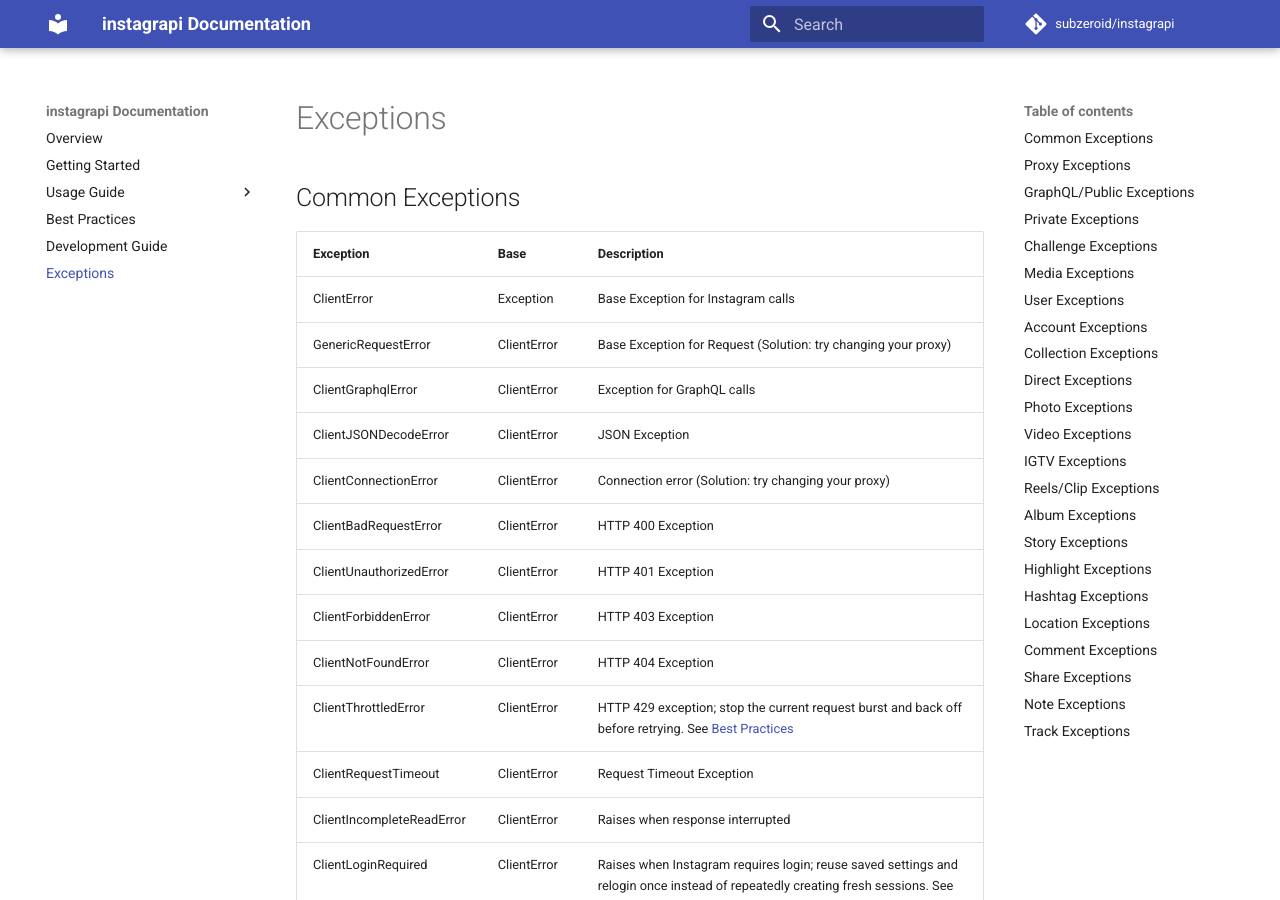
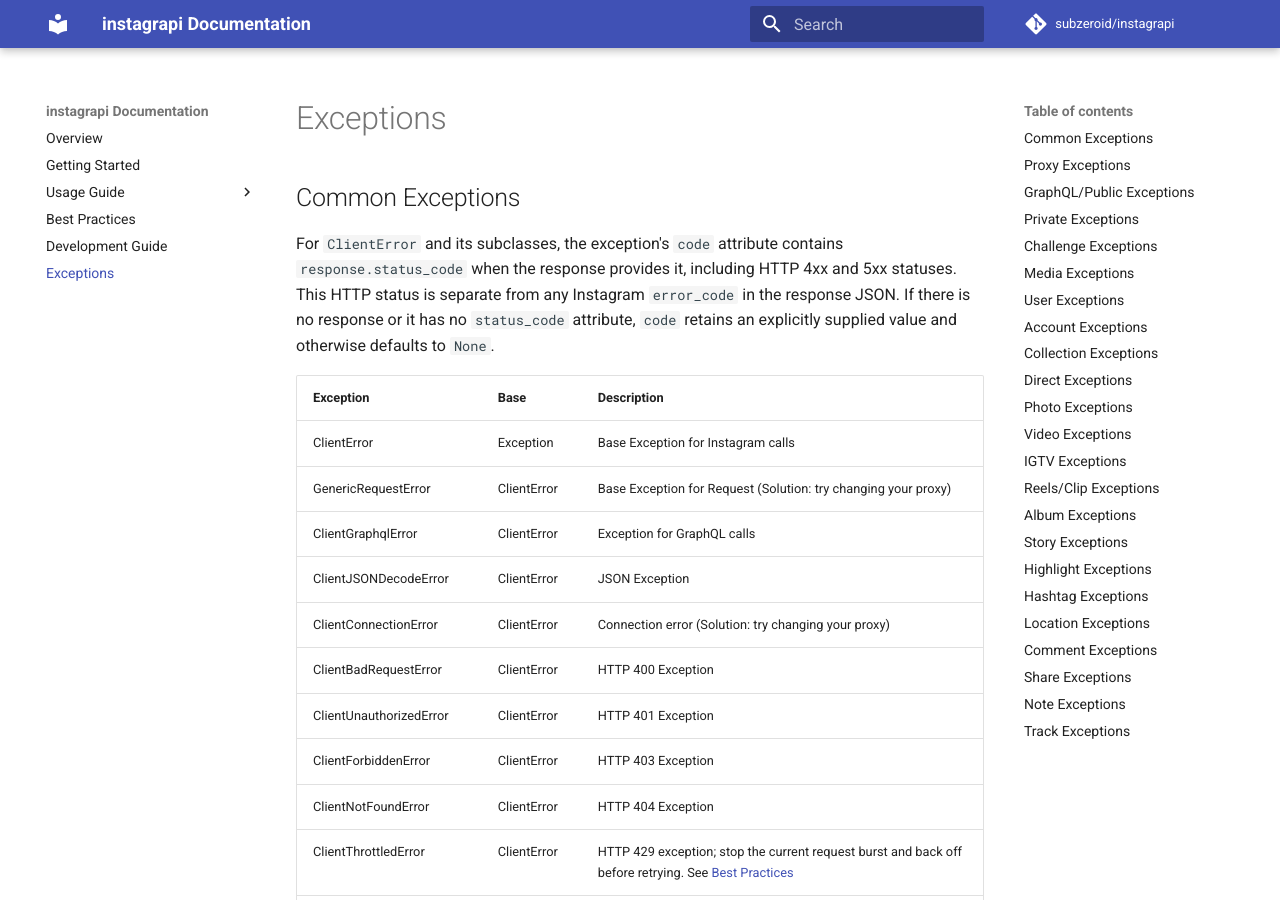
Before and after one commit to del-bestdev/instagrapi, an MkDocs documentation site: the page built from docs/exceptions.md, in a window 1280 px wide and 900 px high. Built offline with MkDocs 1.6.1 and Material for MkDocs 9.7.7, drawn with Linux system fonts in a browser that asks for light colours; comment, search, counter and statistics services are not loaded; the version menu is left out.

Commit message:
docs: explain client error HTTP status

```diff
--- a/docs/exceptions.md
+++ b/docs/exceptions.md
@@ -1,4 +1,6 @@
 ## Common Exceptions
+
+For `ClientError` and its subclasses, the exception's `code` attribute contains `response.status_code` when the response provides it, including HTTP 4xx and 5xx statuses. This HTTP status is separate from any Instagram `error_code` in the response JSON. If there is no response or it has no `status_code` attribute, `code` retains an explicitly supplied value and otherwise defaults to `None`.
 
 | Exception                 | Base        | Description
 | ------------------------- | ----------- |-------------------------------------
```
